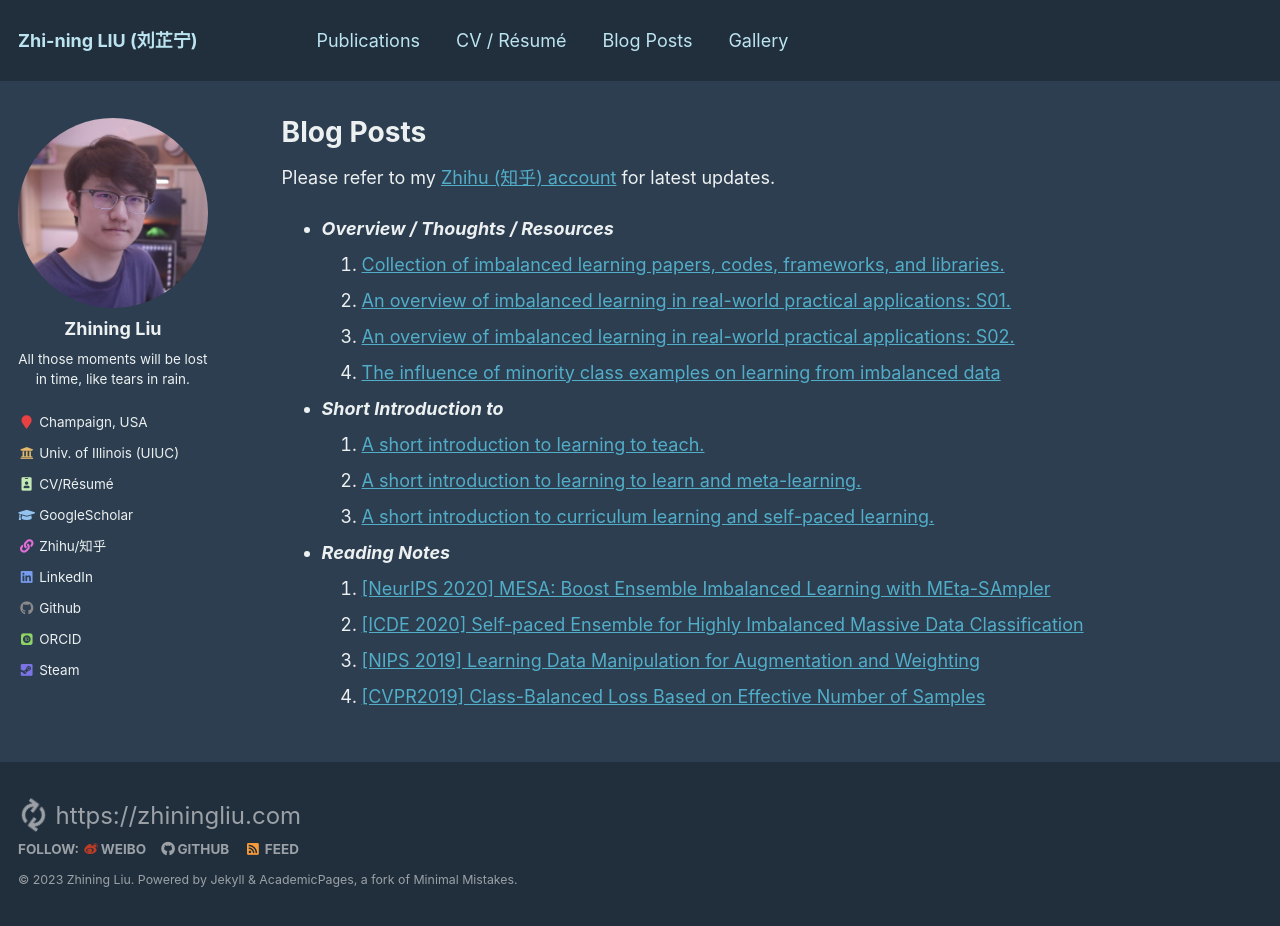
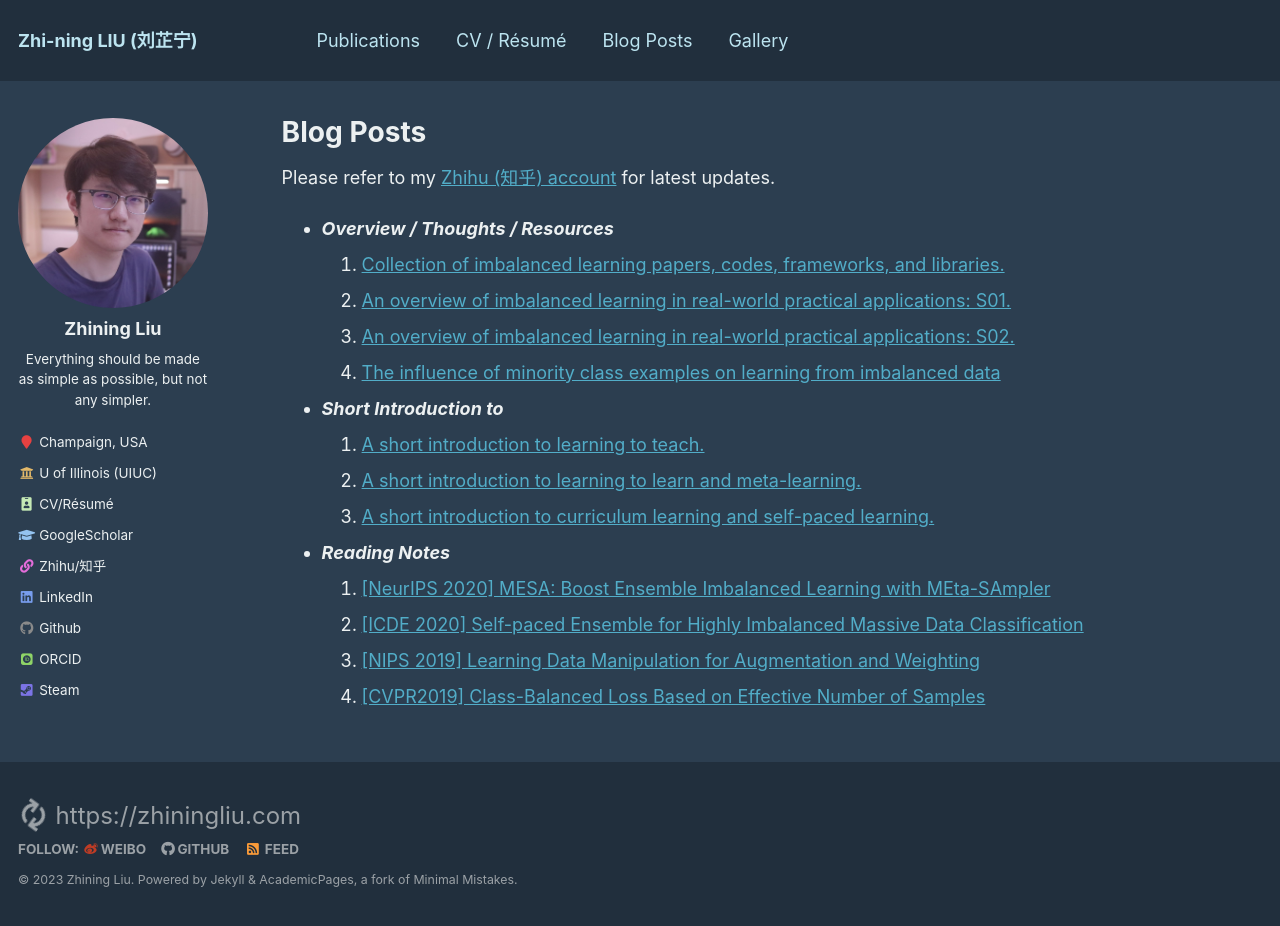
Before and after one commit to ZhiningLiu1998/ZhiningLiu1998.github.io, a Jekyll site: the page built from _pages/blogs.md, in a window 1280 px wide and 926 px high. Built offline with Jekyll 4.4.1, drawn with Linux system fonts in a browser that asks for light colours; some web fonts are replaced.

Commit message:
UPD update resume

```diff
--- a/_config.yml
+++ b/_config.yml
@@ -82,9 +82,9 @@ analytics:
 author:
   name             : "Zhining Liu"
   avatar           : "https://zhiningliu.com/images/zhiningliu.jpg"
-  bio              : "All those moments will be lost in time, like tears in rain."
+  bio              : "Everything should be made as simple as possible, but not any simpler."
   location         : "Champaign, USA"
-  employer         : "Univ. of Illinois (UIUC)"
+  employer         : "U of Illinois (UIUC)"
   employer_site    : "https://illinois.edu/"
   cv               : "https://zhiningliu.com/files/Resume_ZhiningLiu.pdf"
   zhihu            : "liu-zhi-zhu-14"
```
Also changed, not shown: 1 other file.
